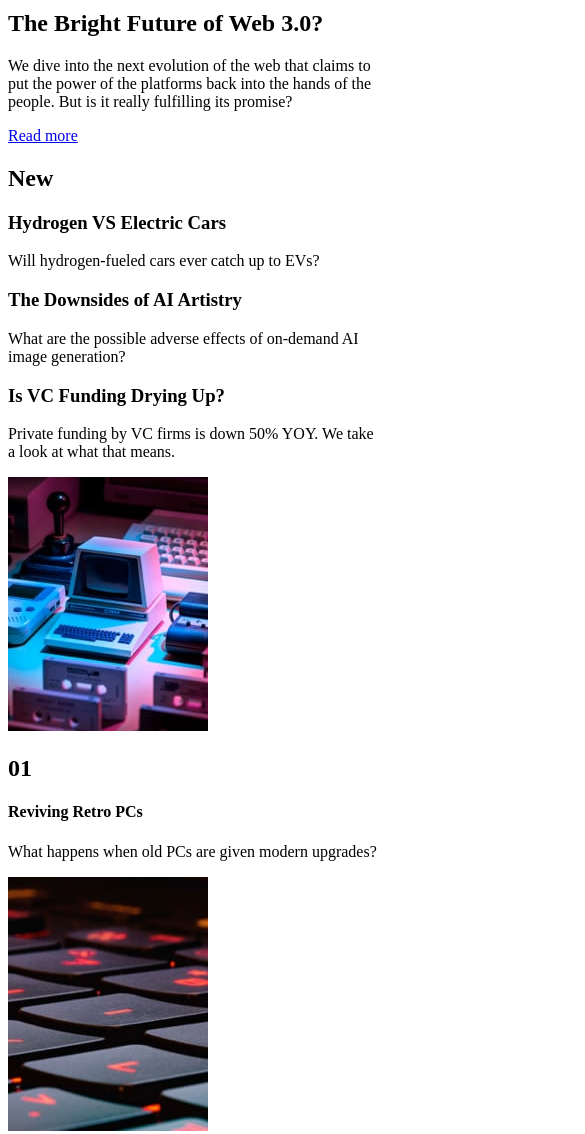
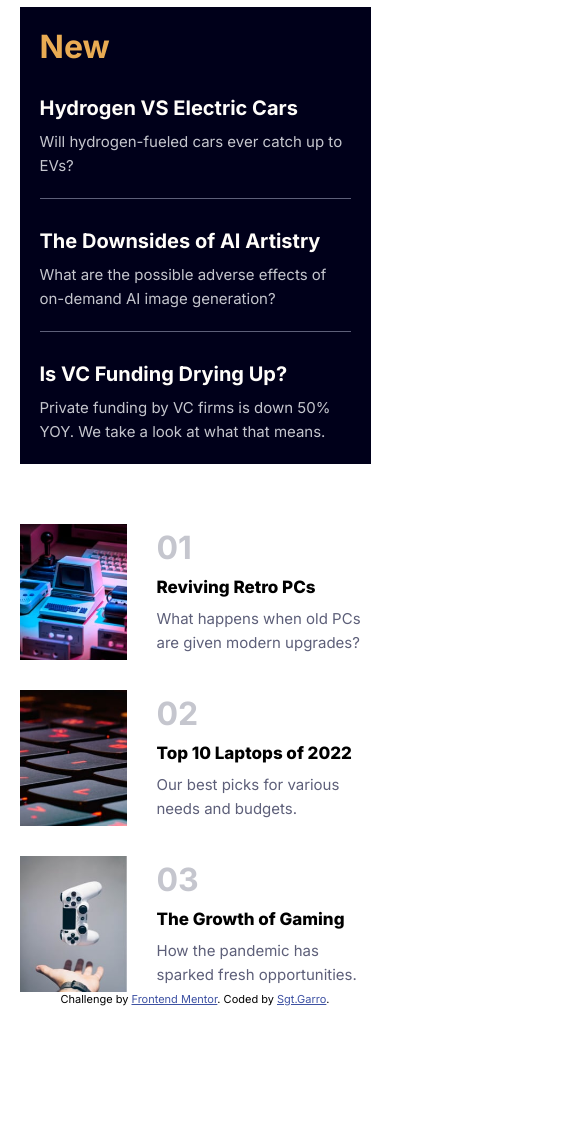
Before and after one commit to SgtGarro/News-HomePage-FrontendMentor, a plain HTML site: page index.html in a window 390 px wide. Shown: the part 640-1774 px from the top of the page, 585 px wide, since content can reach past the window. After the commit the page ends 1646 px from the top, so only its background shows below. Drawn offline with Linux system fonts and the light colour scheme.

Commit message:
Adding mobile style

```diff
--- a/css/mobile.css
+++ b/css/mobile.css
@@ -0,0 +1,134 @@
+* {
+  margin: 0;
+  padding: 0;
+  box-sizing: border-box;
+}
+html {
+  font-size: 62.5%;
+  font-family: "Inter", sans-serif;
+}
+:root {
+  --soft-orange: hsl(35, 77%, 62%);
+  --soft-red: hsl(5, 85%, 63%);
+  --off-white: hsl(36, 100%, 99%);
+  --grayish-blue: hsl(233, 8%, 79%);
+  --dark-grayish-blue: hsl(236, 13%, 42%);
+  --very-dark-blue: hsl(240, 100%, 5%);
+}
+img {
+  width: 100%;
+}
+.container {
+  width: 90%;
+  min-width: 320px;
+  margin: 0 auto;
+}
+
+.hero-container {
+  display: grid;
+  row-gap: 20px;
+}
+.hero-content {
+  display: flex;
+  flex-direction: column;
+  row-gap: 15px;
+}
+.hero-content .hero-content__title {
+  font-size: 4rem;
+  line-height: 4rem;
+  font-weight: 800;
+  color: var(--very-dark-blue);
+}
+.hero-content .hero-content__desc {
+  font-size: 1.5rem;
+  line-height: 2.4rem;
+  font-weight: 400;
+  color: var(--dark-grayish-blue);
+}
+.hero-content .hero-content__button {
+  display: inline-block;
+  margin-top: 20px;
+  padding: 15px 30px;
+  background-color: var(--soft-red);
+  font-size: 1.5rem;
+  font-weight: 700;
+  text-decoration: none;
+  text-transform: uppercase;
+  letter-spacing: 4px;
+  color: var(--off-white);
+}
+
+.news {
+  margin-top: 60px;
+}
+.news-container {
+  padding: 20px;
+  background-color: var(--very-dark-blue);
+}
+.news__title {
+  margin-bottom: 30px;
+  font-size: 3.2rem;
+  line-height: normal;
+  font-weight: 700;
+  color: var(--soft-orange);
+}
+.news-article {
+  margin-top: 30px;
+}
+.news-article:not(:last-child) {
+  padding-bottom: 20px;
+  border-bottom: 1px solid var(--dark-grayish-blue);
+}
+.news-article__title {
+  font-size: 2rem;
+  line-height: normal;
+  font-weight: 700;
+  color: var(--off-white);
+}
+.news-article__desc {
+  margin-top: 10px;
+  font-size: 1.5rem;
+  line-height: 2.4rem;
+  font-weight: 400;
+  color: var(--grayish-blue);
+}
+
+.articles {
+  margin-top: 60px;
+}
+.articles-container {
+  display: grid;
+  gap: 30px;
+  grid-auto-rows: auto;
+}
+.articles-container article {
+  display: grid;
+  grid-template-columns: 1fr 2fr;
+  grid-auto-rows: 100%;
+  gap: 30px;
+}
+.articles article img {
+  height: 100%;
+}
+.article-content {
+  align-self: center;
+}
+.article-content__number {
+  font-size: 3.2rem;
+  line-height: normal;
+  font-weight: 700;
+  color: var(--grayish-blue);
+}
+.article-content__title {
+  margin-top: 10px;
+  font-size: 1.7rem;
+  line-height: normal;
+  font-weight: 800;
+}
+.article-content__desc {
+  margin-top: 10px;
+  font-size: 1.5rem;
+  line-height: 2.4rem;
+  font-weight: 400;
+  color: var(--dark-grayish-blue);
+}
--- a/index.html
+++ b/index.html
@@ -10,70 +10,71 @@
   <link href="https://fonts.googleapis.com/css2?family=Inter:wght@100;200;300;400;500;600;700;800;900&display=swap" rel="stylesheet">
   <link rel="stylesheet" href="/css/mobile.css">
   <title>Frontend Mentor | News homepage</title>
-  <!-- Feel free to remove these styles or customise in your own stylesheet 👍 -->
   <style>
     .attribution { font-size: 11px; text-align: center; }
     .attribution a { color: hsl(228, 45%, 44%); }
   </style>
 </head>
 <body>
-  Home
+  <!-- Home
   New
   Popular
   Trending
-  Categories
+  Categories -->
   <main>
-    <section>
-      <div>
+    <section class="hero">
+      <div class="container hero-container">
         <img src="/assets/images/image-web-3-mobile.jpg" alt="Web image">
-        <div>
-          <h1>The Bright Future of Web 3.0?</h1>
+        <div class="hero-content">
+          <h1 class="hero-content__title">The Bright Future of Web 3.0?</h1>
           <div>
-            <p>We dive into the next evolution of the web that claims to put the power of the platforms back into the hands of the people. But is it really fulfilling its promise?</p>
-            <a href="#">Read more</a>
+            <p class="hero-content__desc">We dive into the next evolution of the web that claims to put the power of the platforms back into the hands of the people. But is it really fulfilling its promise?</p>
+            <a href="#" class="hero-content__button">Read more</a>
           </div>
         </div>
       </div>
     </section>
-    <section>
-      <h2>New</h2>
-      <article>
-        <h3>Hydrogen VS Electric Cars</h3>
-        <p>Will hydrogen-fueled cars ever catch up to EVs?</p>
-      </article>
-      <article>
-        <h3>The Downsides of AI Artistry</h3>
-        <p>What are the possible adverse effects of on-demand AI image generation?</p>
-      </article>
-      <article>
-        <h3>Is VC Funding Drying Up?</h3>
-        <p>Private funding by VC firms is down 50% YOY. We take a look at what that means.</p>
-      </article>
+    <section class="news">
+      <div class="container news-container">
+        <h2 class="news__title">New</h2>
+        <article class="news-article">
+          <h3 class="news-article__title">Hydrogen VS Electric Cars</h3>
+          <p class="news-article__desc">Will hydrogen-fueled cars ever catch up to EVs?</p>
+        </article>
+        <article class="news-article">
+          <h3 class="news-article__title">The Downsides of AI Artistry</h3>
+          <p class="news-article__desc">What are the possible adverse effects of on-demand AI image  generation?</p>
+        </article>
+        <article class="news-article">
+          <h3 class="news-article__title">Is VC Funding Drying Up?</h3>
+          <p class="news-article__desc">Private funding by VC firms is down 50% YOY. We take a look  at what that means.</p>
+        </article>
+      </div>
     </section>
-    <section>
-      <div>
+    <section class="articles">
+      <div class="container articles-container">
         <article>
           <img src="/assets/images/image-retro-pcs.jpg" alt="Retro PCs">
-          <div>
-            <h2>01</h2>
-            <h4>Reviving Retro PCs</h4>
-            <p>What happens when old PCs are given modern upgrades?</p>
+          <div class="article-content">
+            <h2 class="article-content__number">01</h2>
+            <h4 class="article-content__title">Reviving Retro PCs</h4>
+            <p class="article-content__desc">What happens when old PCs are given modern upgrades?</p>
           </div>
         </article>
         <article>
           <img src="/assets/images/image-top-laptops.jpg" alt="Top Laptops">
-          <div>
-            <h2>02</h2>
-            <h4>Top 10 Laptops of 2022</h4>
-            <p>Our best picks for various needs and budgets.</p>
+          <div class="article-content">
+            <h2 class="article-content__number">02</h2>
+            <h4 class="article-content__title">Top 10 Laptops of 2022</h4>
+            <p class="article-content__desc">Our best picks for various needs and budgets.</p>
           </div>
         </article>
         <article>
           <img src="/assets/images/image-gaming-growth.jpg" alt="Gaming">
-          <div>
-            <h2>03</h2>
-            <h4>The Growth of Gaming</h4>
-            <p>How the pandemic has sparked fresh opportunities.</p>
+          <div class="article-content">
+            <h2 class="article-content__number">03</h2>
+            <h4 class="article-content__title">The Growth of Gaming</h4>
+            <p class="article-content__desc">How the pandemic has sparked fresh opportunities.</p>
           </div>
         </article>
       </div>
```
